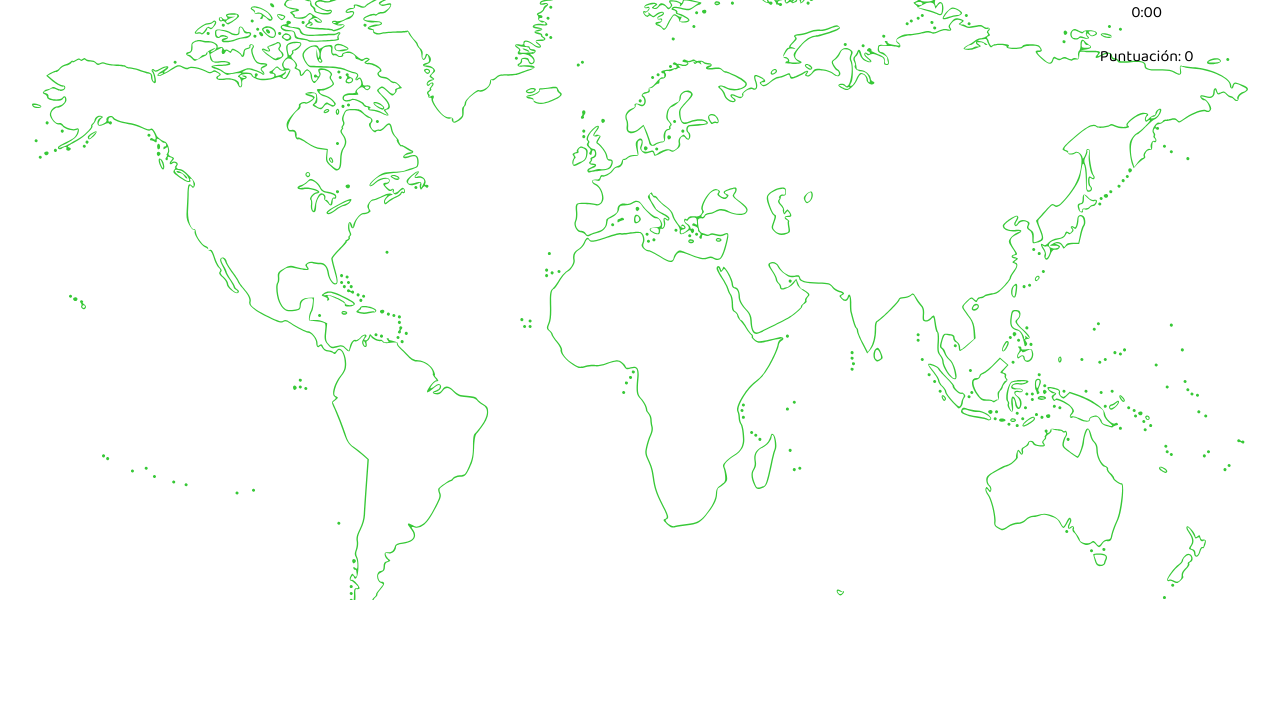
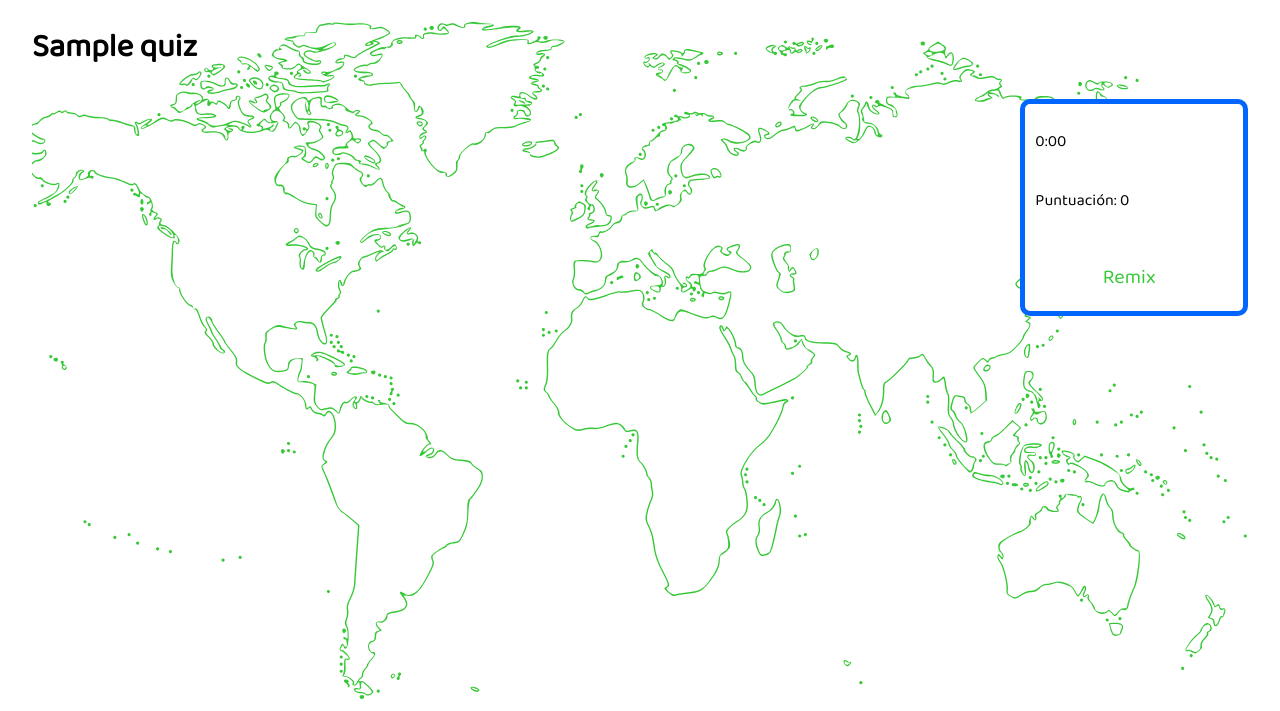
Before and after one commit to aarroyoc/mapaly, a Django app: a page that uses quiz/templates/quiz/quiz.html in a window 1280 px wide. Shown: the part 89-800 px from the top of the page. Run offline with Django 3.2, Linux system fonts and the light colour scheme; tables that the repository leaves empty hold one stand-in row (values such as "Sample post"); some libraries are stand-ins or nearby versions; some web fonts are replaced.

Commit message:
Mapaly - Remix

```diff
--- a/intermap/main.css
+++ /dev/null
@@ -1,16 +0,0 @@
-#main{
-    display: flex;
-    width: 100%;
-    height: 75vh;
-}
-#map{
-    width: 100%;
-    height: 100%;
-    flex: 5;
-}
-#panel-info{
-    flex: 1;
-    display: flex;
-    flex-direction: column;
-    align-items: center;
-}
--- a/mapaly/static/main.css
+++ b/mapaly/static/main.css
@@ -265,3 +265,35 @@ main{
     text-align: center;
     margin-top: 10px;
 }
+
+/* Quiz */
+#main{
+    display: flex;
+    width: 100%;
+    height: 75vh;
+}
+#map{
+    width: 100%;
+    height: 100%;
+    flex: 5;
+}
+#panel-info{
+    display: grid;
+    gap: 10px;
+    background-color: white;
+    border-color: #0066ff;
+    border-width: 5px;
+    border-style: solid;
+    border-radius: 10px;
+    padding: 10px;
+    flex: 1;
+    height: 140pt;
+}
+.panel-center{
+    text-align: center;
+}
+@media(max-width: 600px){
+    #main{
+        flex-direction: column;
+    }
+}
--- a/mapaly/urls.py
+++ b/mapaly/urls.py
@@ -19,7 +19,7 @@ from django.urls import path
 from quiz.views import QuizView, HomeView
 from quiz.api import QuizDetailAPI
 from users.views import LoginView, LogoutView, RegisterView
-from editor.views import DashboardView, DeleteMapView, EditorView, NewView, delete_question, publish_quiz
+from editor.views import DashboardView, DeleteMapView, EditorView, NewView, delete_question, publish_quiz, remix_quiz
 
 urlpatterns = [
     path('admin/', admin.site.urls),
@@ -30,6 +30,7 @@ urlpatterns = [
     path('dashboard/', DashboardView.as_view(), name="dashboard"),
     path('dashboard/delete/<int:pk>/', DeleteMapView.as_view(), name="delete-quiz"),
     path('dashboard/create/', NewView.as_view(), name="create-quiz"),
+    path('dashboard/remix/<int:pk>/', remix_quiz, name="remix"),
     path('editor/<str:slug>/', EditorView.as_view(), name="editor"),
     path('editor/question/<int:pk>', delete_question, name="delete-question"),
     path('editor/publish/<int:pk>', publish_quiz, name="publish"),
--- a/quiz/templates/quiz/quiz.html
+++ b/quiz/templates/quiz/quiz.html
@@ -3,6 +3,7 @@
 
 
 {% block main %}
+<h1>{{ quiz.name }}</h1>
 <div class="page" id="main">
     <div id="map"></div>
     <div id="panel-info">
@@ -18,6 +19,9 @@
         <div id="info">
 
         </div>
+        <div class="panel-center">
+            <a class="secondary-action-button" href="{% url 'remix' quiz.pk %}">Remix</a>
+        </div>
     </div>
 </div>
 <script type="module" src="/intermap/bundle.js"></script>
--- a/quiz/tests.py
+++ b/quiz/tests.py
@@ -18,7 +18,8 @@ class QuizTestCase(TestCase):
             name="Provincias",
             author=user,
             description="Quiz de las provincias de España",
-            map=map
+            map=map,
+            status=Quiz.QuizStatus.PUBLISHED,
         )
         Question.objects.create(
             quiz=quiz,
--- a/quiz/views.py
+++ b/quiz/views.py
@@ -9,7 +9,7 @@ class QuizView(View):
         try:
             quiz = Quiz.objects.get(slug=slug)
             context = {
-                "slug": quiz.slug
+                "quiz": quiz
             }
             return render(request, "quiz/quiz.html", context)
         except Quiz.DoesNotExist:
```
Also changed, not shown: editor/tests.py (+9 -1 lines), editor/views.py (+21 -0 lines), 1 other file.
